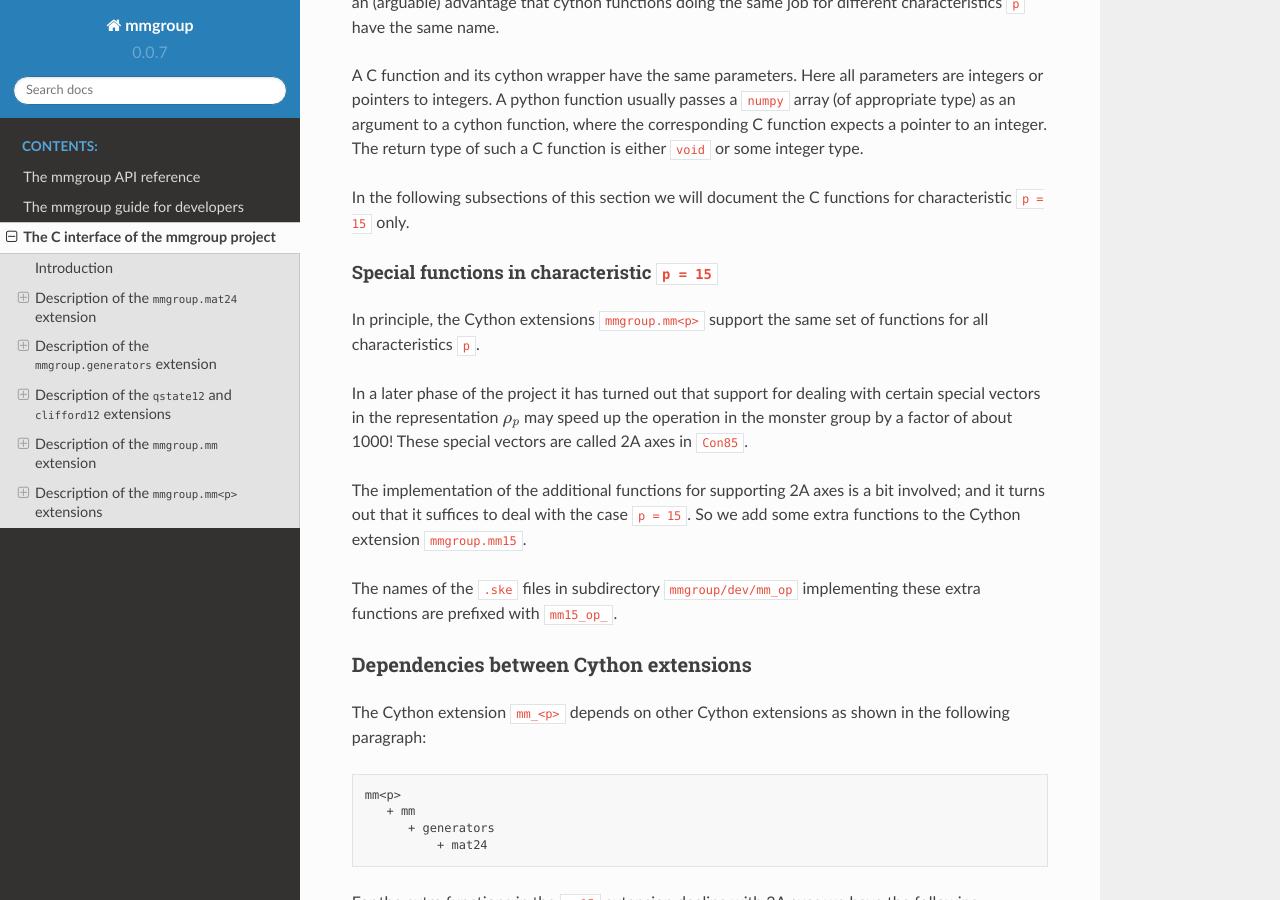
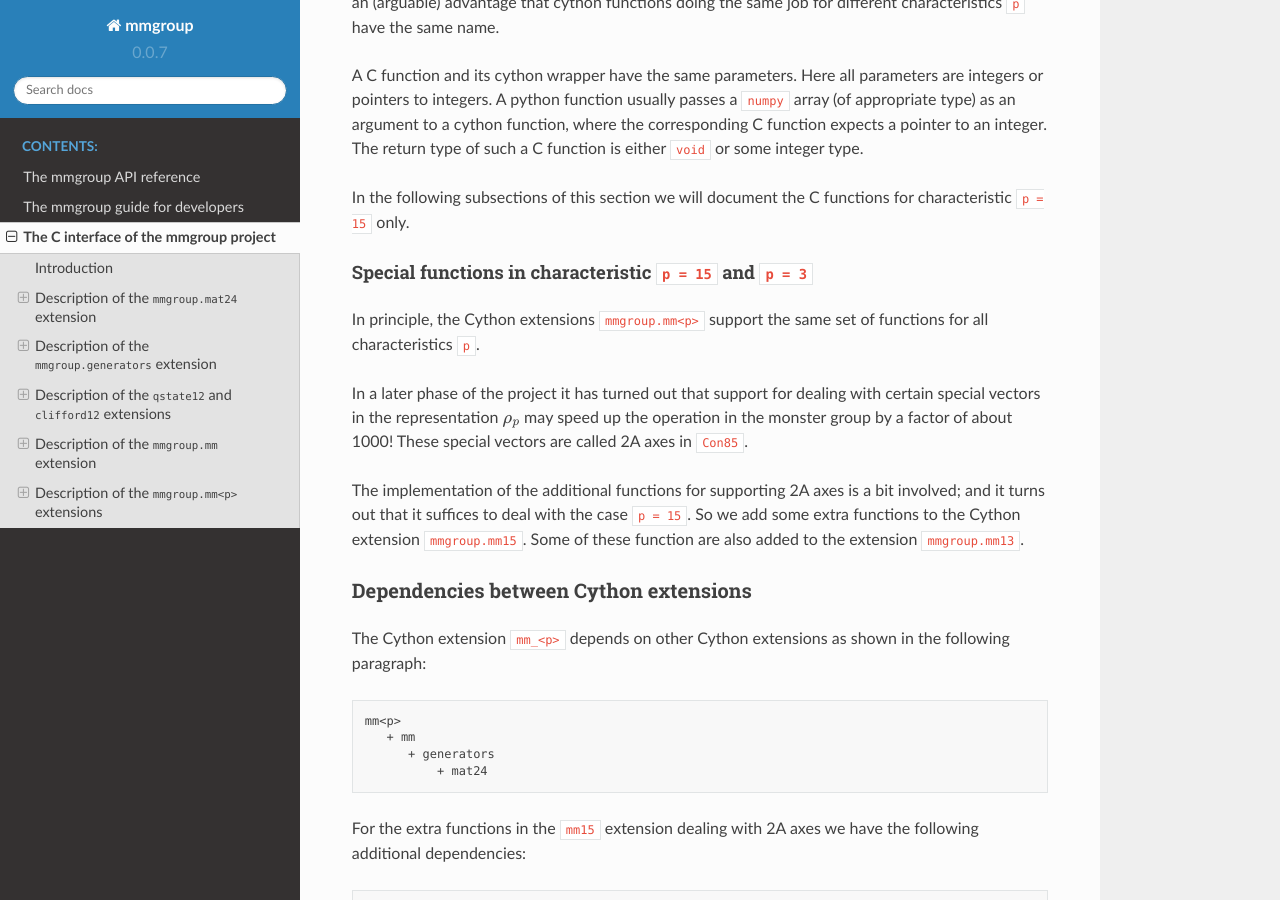
Before and after one commit to Martin-Seysen/mmgroup, a Sphinx documentation site: the page built from docs/source/c_interface.rst, in a window 1280 px wide and 900 px high, scrolled down 8320 px. Built offline with Sphinx 7.4.7 and the Read the Docs theme 2.0.0, drawn with Linux system fonts in a browser that asks for light colours; cross-references to code outside the pages are shown as plain code; the version number is read from the project's files by our own code; some of the changed text lies outside the part shown.

Commit message:
Documentation updated

```diff
--- a/docs/source/c_interface.rst
+++ b/docs/source/c_interface.rst
@@ -370,8 +370,8 @@ some integer type.
 In the following subsections of this section we will document
 the C functions for characteristic ``p = 15`` only.
 
-Special functions in characteristic ``p = 15``
-...............................................
+Special functions in characteristic ``p = 15`` and ``p = 3``
+............................................................
 
 In principle, the Cython extensions ``mmgroup.mm<p>`` support
 the same set of functions for all characteristics ``p``.
@@ -385,10 +385,9 @@ axes in :cite:`Con85`.
 The implementation of the additional functions for supporting 2A
 axes is a bit involved; and it turns out that it suffices to
 deal with the case ``p = 15``. So we add some extra functions
-to the Cython extension ``mmgroup.mm15``.
+to the Cython extension ``mmgroup.mm15``. Some of these
+function are also added to the extension ``mmgroup.mm13``.
 
-The names of the ``.ske`` files in subdirectory ``mmgroup/dev/mm_op``
-implementing these extra functions are prefixed with ``mm15_op_``.
 
 
 Dependencies between Cython extensions
--- a/docs/source/guide_directory.inc
+++ b/docs/source/guide_directory.inc
@@ -62,10 +62,16 @@ Directory  ``src/mmgroup/dev`` has the following subdirectories:
      :math:`\mathbb{M}` on :math:`\rho_p`  for specific values
      :math:`p`
 
+   * ``mm_reduce``
+     Scripts for generating C code related to the word shortening
+     algorithm and the computation of the order in
+     :math:`\mathbb{M}`.
+
    * ``pxd_files``
      Contains files with extension ``.pyx, .pxd, .pxi`` used by
      ``Cython``, which are automatically generated or copied from
      a different source location
+
 
 
 Directory  ``src/mmgroup/tests`` has the following subdirectories:
```
Also changed, not shown: other parts of docs/source/c_interface.rst (+20 -0 lines), 2 other files.
